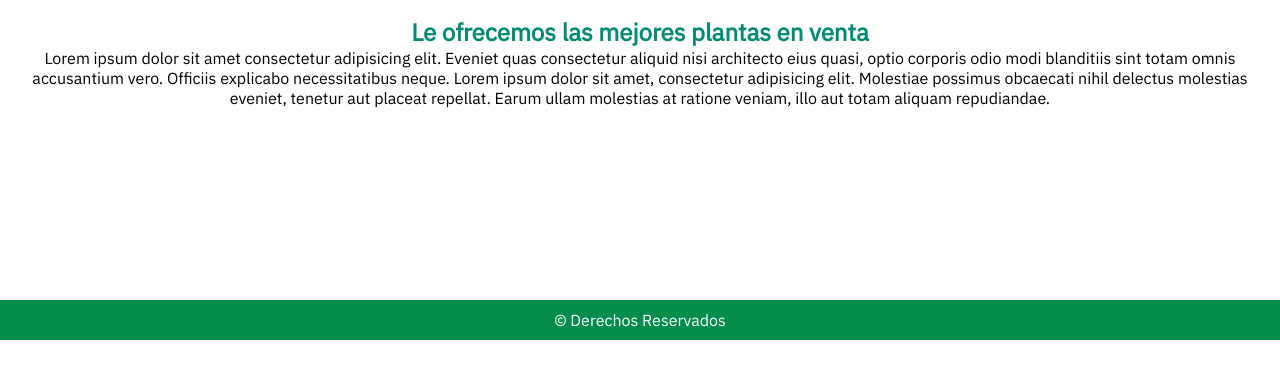
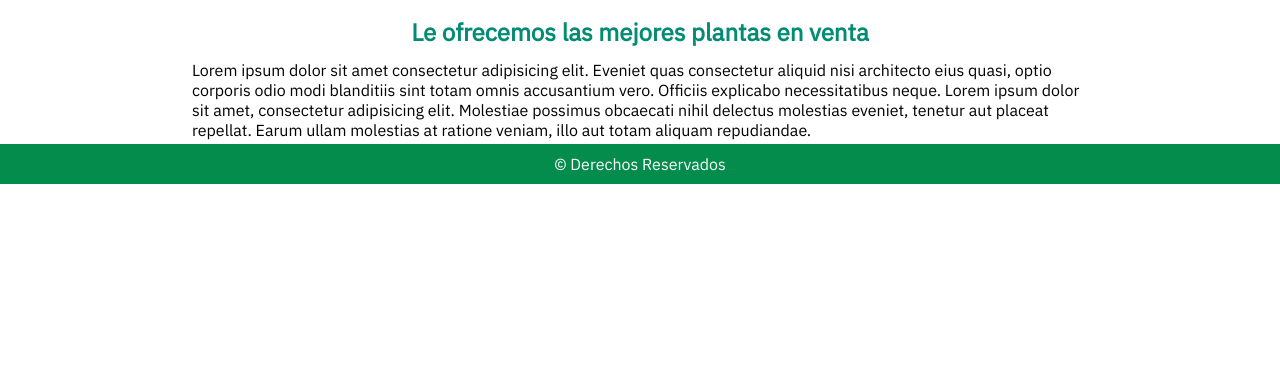
Before and after one commit to srojas24/planta, a PHP site: page / in a window 1280 px wide. Shown: the part 66-445 px from the top of the page. Run offline with PHP 8.4, Linux system fonts and the light colour scheme.

Commit message:
Estableciendo como será la página principal

```diff
--- a/css/estilo2.css
+++ b/css/estilo2.css
@@ -14,9 +14,10 @@ header{
 .columna{
     float: left;
     padding: 4px;
-    height: 300px;
     width: 100%;
     box-sizing: border-box;
+    padding-left: 15%;
+    padding-right: 15%;
 }
 
 .fila:after{
@@ -71,3 +72,7 @@ li a{
     text-decoration: none;
     color: white;
 }
+
+.contenido{
+    margin-top: 12px;
+}
--- a/index.php
+++ b/index.php
@@ -13,8 +13,8 @@ include("head.php");
         <article class="columna">
             <div class="titulo">
                 <h2>Le ofrecemos las mejores plantas en venta</h2>
-                <p>Lorem ipsum dolor sit amet consectetur adipisicing elit. Eveniet quas consectetur aliquid nisi architecto eius quasi, optio corporis odio modi blanditiis sint totam omnis accusantium vero. Officiis explicabo necessitatibus neque. Lorem ipsum dolor sit amet, consectetur adipisicing elit. Molestiae possimus obcaecati nihil delectus molestias eveniet, tenetur aut placeat repellat. Earum ullam molestias at ratione veniam, illo aut totam aliquam repudiandae.</p>
             </div>
+            <p class="contenido">Lorem ipsum dolor sit amet consectetur adipisicing elit. Eveniet quas consectetur aliquid nisi architecto eius quasi, optio corporis odio modi blanditiis sint totam omnis accusantium vero. Officiis explicabo necessitatibus neque. Lorem ipsum dolor sit amet, consectetur adipisicing elit. Molestiae possimus obcaecati nihil delectus molestias eveniet, tenetur aut placeat repellat. Earum ullam molestias at ratione veniam, illo aut totam aliquam repudiandae.</p>
         </article>
     </section>
     <?php
```
